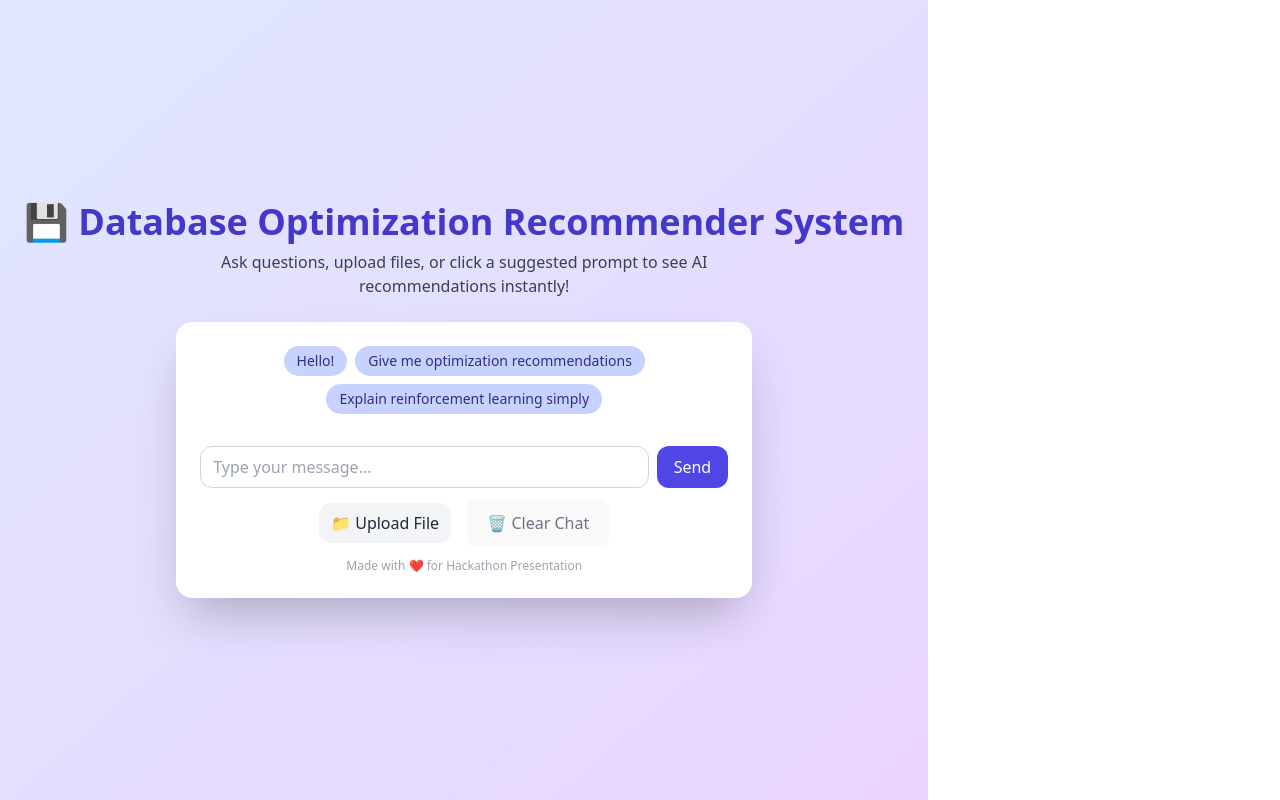
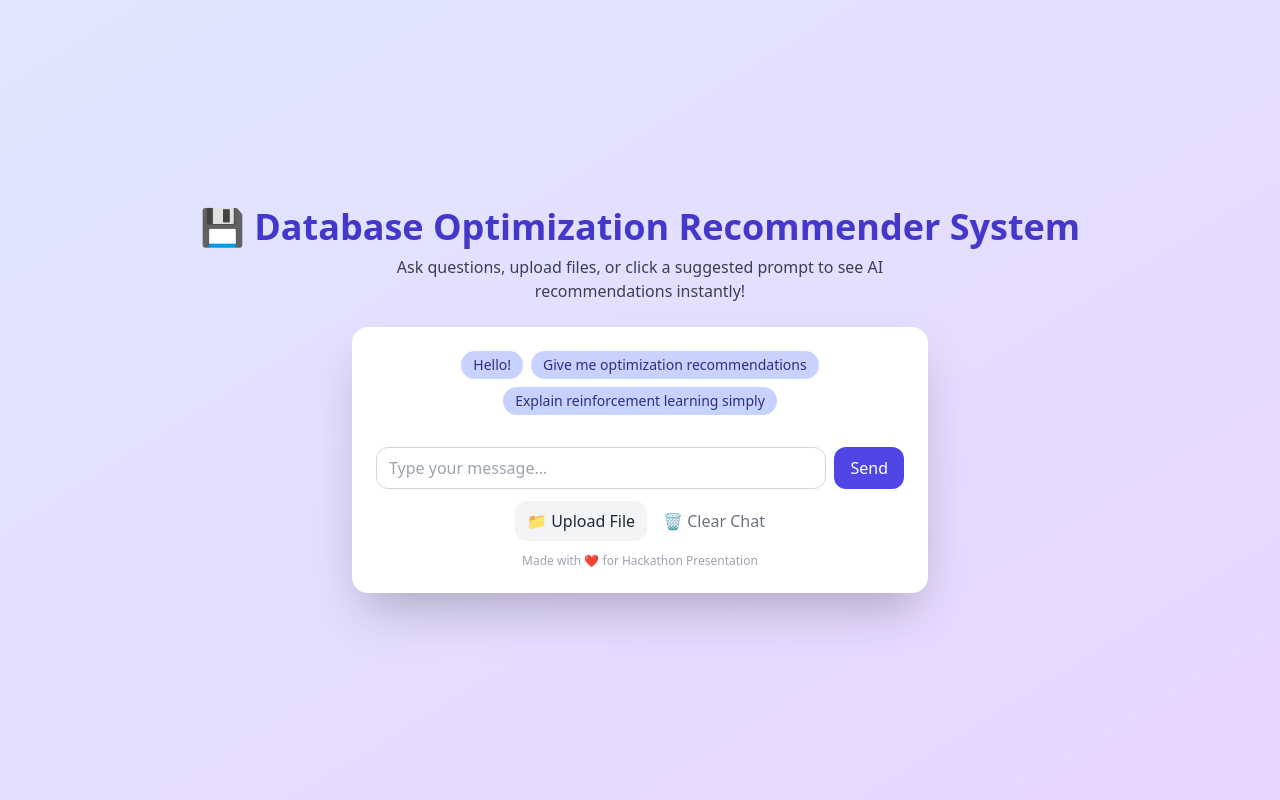
Before and after one commit to Aarnav5037/my-chat-app, a React (Vite) app: page / in a window 1280 px wide. Built offline with nearby package versions, Linux system fonts and the light colour scheme.

Commit message:
Update index.css

```diff
--- a/src/index.css
+++ b/src/index.css
@@ -2,14 +2,13 @@
 @tailwind components;
 @tailwind utilities;
 
+/* Remove background-color from :root so Tailwind gradient shows */
 :root {
   font-family: system-ui, Avenir, Helvetica, Arial, sans-serif;
   line-height: 1.5;
   font-weight: 400;
-
   color-scheme: light dark;
   color: rgba(255, 255, 255, 0.87);
-  background-color: #242424;
 
   font-synthesis: none;
   text-rendering: optimizeLegibility;
@@ -17,56 +16,9 @@
   -moz-osx-font-smoothing: grayscale;
 }
 
-a {
-  font-weight: 500;
-  color: #646cff;
-  text-decoration: inherit;
-}
-a:hover {
-  color: #535bf2;
-}
-
+/* Remove display:flex on body to let Tailwind classes handle alignment */
 body {
   margin: 0;
-  display: flex;
-  place-items: center;
   min-width: 320px;
   min-height: 100vh;
 }
-
-h1 {
-  font-size: 3.2em;
-  line-height: 1.1;
-}
-
-button {
-  border-radius: 8px;
-  border: 1px solid transparent;
-  padding: 0.6em 1.2em;
-  font-size: 1em;
-  font-weight: 500;
-  font-family: inherit;
-  background-color: #1a1a1a;
-  cursor: pointer;
-  transition: border-color 0.25s;
-}
-button:hover {
-  border-color: #646cff;
-}
-button:focus,
-button:focus-visible {
-  outline: 4px auto -webkit-focus-ring-color;
-}
-
-@media (prefers-color-scheme: light) {
-  :root {
-    color: #213547;
-    background-color: #ffffff;
-  }
-  a:hover {
-    color: #747bff;
-  }
-  button {
-    background-color: #f9f9f9;
-  }
-}
```
